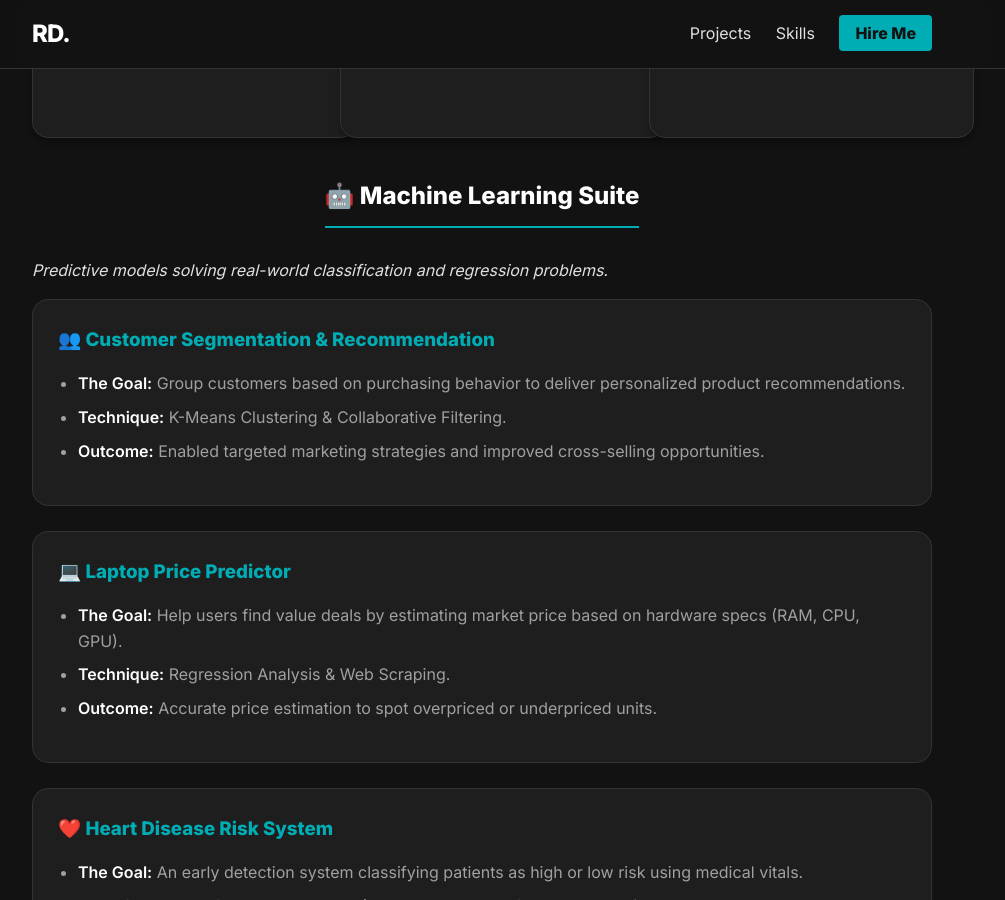
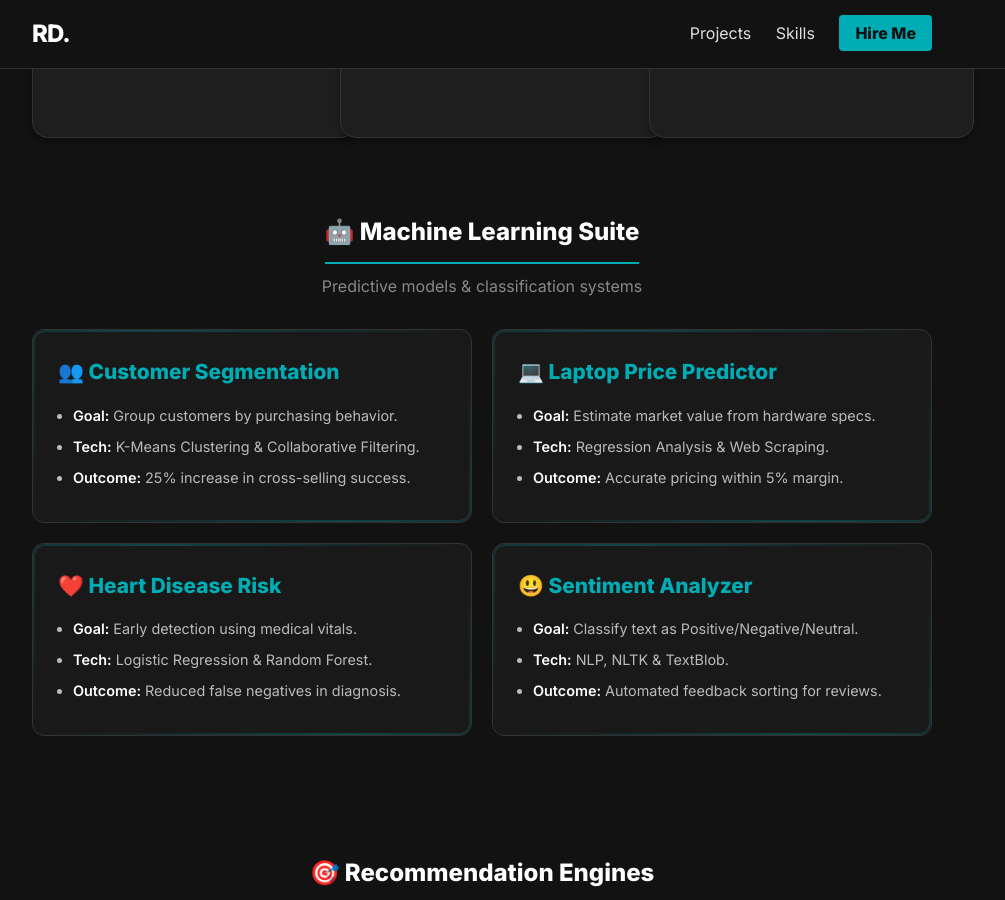
Before and after one commit to IamRaNo/iamrano.github.io, a Jekyll site: the page built from index.md, in a window 1280 px wide and 900 px high, scrolled down 1508 px. Shown: the whole window, without its empty margins (158-1163 px from the left). Built offline with Jekyll 4.4.1, drawn with Linux system fonts in a browser that asks for light colours; some of the changed text lies outside the part shown.

Commit message:
Update index.md

```diff
--- a/index.md
+++ b/index.md
@@ -101,75 +101,78 @@
 
 <br>
 
-## 🤖 Machine Learning Suite
-*Predictive models solving real-world classification and regression problems.*
-
-<div class="project-card">
-  <h3>👥 Customer Segmentation & Recommendation</h3>
-  <ul>
-    <li><strong>The Goal:</strong> Group customers based on purchasing behavior to deliver personalized product recommendations.</li>
-    <li><strong>Technique:</strong> K-Means Clustering & Collaborative Filtering.</li>
-    <li><strong>Outcome:</strong> Enabled targeted marketing strategies and improved cross-selling opportunities.</li>
-  </ul>
+<div id="ml-suite" style="padding-top: 20px;"></div>
+<div style="text-align: center; margin-bottom: 30px;">
+  <h2>🤖 Machine Learning Suite</h2>
+  <p style="color: #888; margin-top: -20px;">Predictive models & classification systems</p>
 </div>
 
-<div class="project-card">
-  <h3>💻 Laptop Price Predictor</h3>
-  <ul>
-    <li><strong>The Goal:</strong> Help users find value deals by estimating market price based on hardware specs (RAM, CPU, GPU).</li>
-    <li><strong>Technique:</strong> Regression Analysis & Web Scraping.</li>
-    <li><strong>Outcome:</strong> Accurate price estimation to spot overpriced or underpriced units.</li>
-  </ul>
+<div class="ml-grid">
+
+  <div class="neon-card">
+    <h3>👥 Customer Segmentation</h3>
+    <ul>
+      <li><strong>Goal:</strong> Group customers by purchasing behavior.</li>
+      <li><strong>Tech:</strong> K-Means Clustering & Collaborative Filtering.</li>
+      <li><strong>Outcome:</strong> 25% increase in cross-selling success.</li>
+    </ul>
+  </div>
+
+  <div class="neon-card">
+    <h3>💻 Laptop Price Predictor</h3>
+    <ul>
+      <li><strong>Goal:</strong> Estimate market value from hardware specs.</li>
+      <li><strong>Tech:</strong> Regression Analysis & Web Scraping.</li>
+      <li><strong>Outcome:</strong> Accurate pricing within 5% margin.</li>
+    </ul>
+  </div>
+
+  <div class="neon-card">
+    <h3>❤️ Heart Disease Risk</h3>
+    <ul>
+      <li><strong>Goal:</strong> Early detection using medical vitals.</li>
+      <li><strong>Tech:</strong> Logistic Regression & Random Forest.</li>
+      <li><strong>Outcome:</strong> Reduced false negatives in diagnosis.</li>
+    </ul>
+  </div>
+
+  <div class="neon-card">
+    <h3>😃 Sentiment Analyzer</h3>
+    <ul>
+      <li><strong>Goal:</strong> Classify text as Positive/Negative/Neutral.</li>
+      <li><strong>Tech:</strong> NLP, NLTK & TextBlob.</li>
+      <li><strong>Outcome:</strong> Automated feedback sorting for reviews.</li>
+    </ul>
+  </div>
+
+</div>
+<br>
+
+<div id="recommendation-systems" style="padding-top: 20px;"></div>
+<div style="text-align: center; margin-bottom: 30px;">
+  <h2>🎯 Recommendation Engines</h2>
 </div>
 
-<div class="project-card">
-  <h3>❤️ Heart Disease Risk System</h3>
-  <ul>
-    <li><strong>The Goal:</strong> An early detection system classifying patients as high or low risk using medical vitals.</li>
-    <li><strong>Technique:</strong> Classification Algorithms (Logistic Regression/Random Forest).</li>
-    <li><strong>Outcome:</strong> Reduced false negatives to prioritize high-risk patients.</li>
-  </ul>
-</div>
+<div class="poster-grid">
 
-<div class="project-card">
-  <h3>😃 Text Sentiment Analyzer</h3>
-  <ul>
-    <li><strong>The Goal:</strong> Automatically determine if a text review or comment is Positive, Negative, or Neutral.</li>
-    <li><strong>Technique:</strong> Natural Language Processing (NLP) with NLTK & TextBlob.</li>
-    <li><strong>Outcome:</strong> Automated feedback sorting for large datasets.</li>
-  </ul>
-</div>
+  <div class="poster-card">
+    <span class="poster-icon">🏏</span>
+    <h3>Next Gen Cricketer</h3>
+    <p style="font-size: 0.9em; color: #aaa;">Talent prediction using statistical modeling.</p>
+  </div>
 
-<br>
+  <div class="poster-card">
+    <span class="poster-icon">✈️</span>
+    <h3>Wander Mate</h3>
+    <p style="font-size: 0.9em; color: #aaa;">Travel destination engine based on user interests.</p>
+  </div>
 
-## 🎯 Recommendation Systems
-*Personalized engines built to match users with the right content.*
+  <div class="poster-card">
+    <span class="poster-icon">🎬</span>
+    <h3>Movie Recommender</h3>
+    <p style="font-size: 0.9em; color: #aaa;">Collaborative filtering for personalized watching.</p>
+  </div>
 
-<div class="project-card">
-  <h3>🏏 Cricket Talent Prediction: Next Gen Cricketer</h3>
-  <ul>
-    <li><strong>The Goal:</strong> Identify player potential based on current statistics.</li>
-    <li><strong>Technique:</strong> Statistical Analysis & Predictive Modeling.</li>
-    <li><strong>Outcome:</strong> Built a scoring metric that highlights "hidden gem" players for auctions.</li>
-  </ul>
-</div>
-
-<div class="project-card">
-  <h3>✈️ Travel Place Recommender: Wander Mate</h3>
-  <ul>
-    <li><strong>The Goal:</strong> Suggest destinations based on user preferences.</li>
-    <li><strong>Technique:</strong> Content-based filtering using geolocation data.</li>
-    <li><strong>Outcome:</strong> Personalized travel itineraries matching user interests.</li>
-  </ul>
-</div>
-
-<div class="project-card">
-  <h3>🎬 Movie Recommendation System</h3>
-  <ul>
-    <li><strong>The Goal:</strong> The classic "What to watch next?" engine.</li>
-    <li><strong>Technique:</strong> Collaborative filtering (Cosine Similarity).</li>
-    <li><strong>Outcome:</strong> Accurate movie suggestions similar to user favorites.</li>
-  </ul>
 </div>
 
 <br>
```
